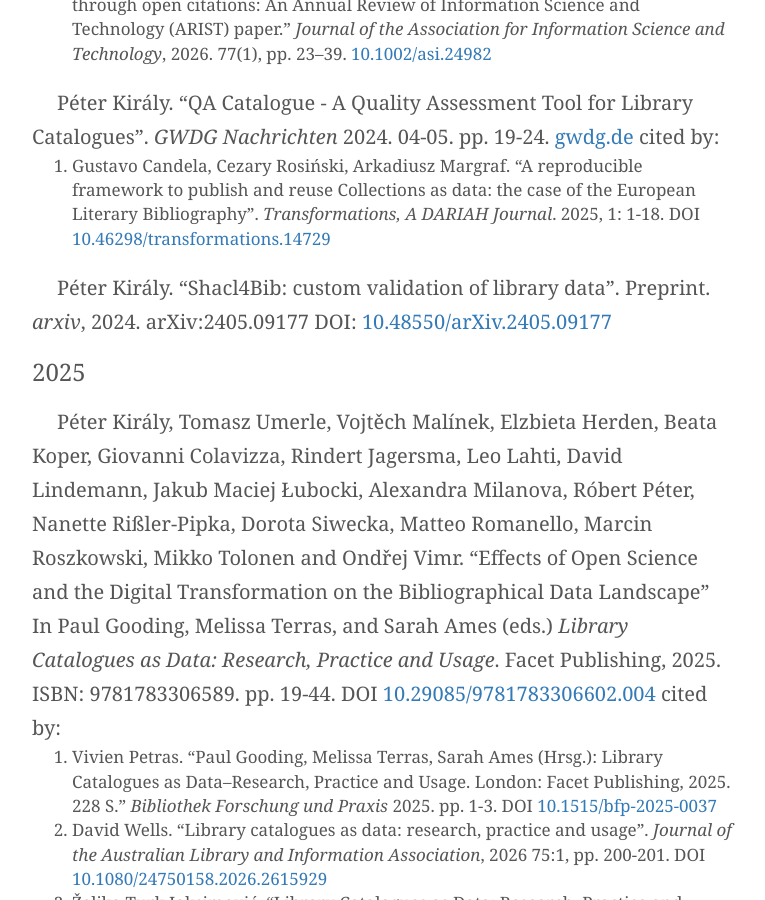
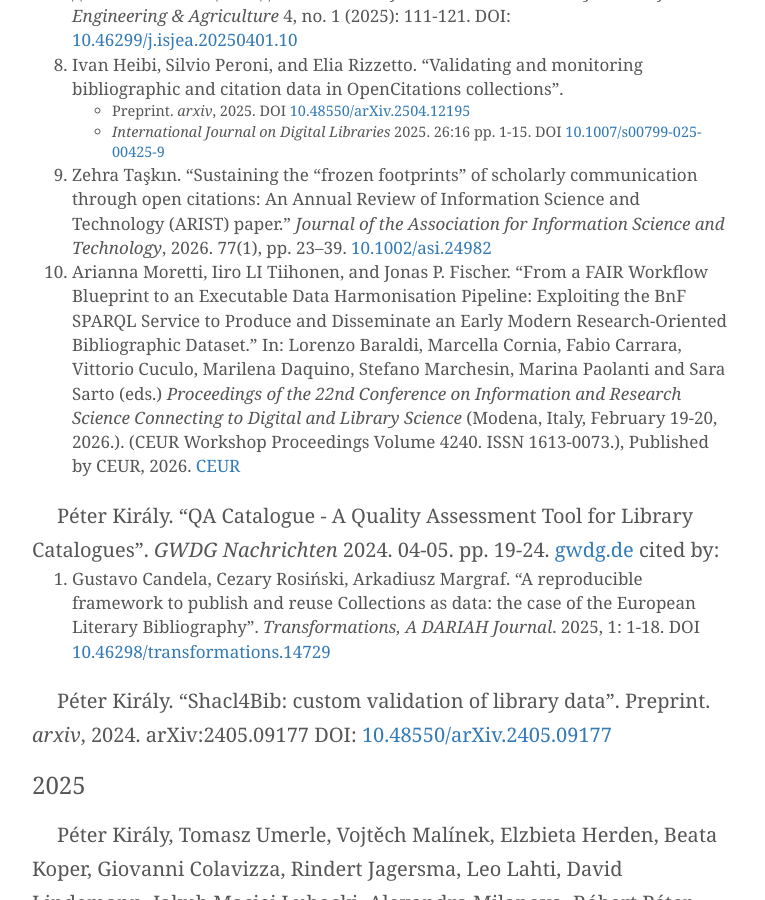
Before and after one commit to pkiraly/pkiraly.github.io, a Jekyll site: the page built from about.md, in a window 1280 px wide and 900 px high, scrolled down 23066 px. Shown: the whole window, without its empty margins (258-1023 px from the left). Built offline with Jekyll 4.4.1, drawn with Linux system fonts in a browser that asks for light colours; nearby versions of some CDN libraries; some web fonts are replaced; comment, search, counter and statistics services are not loaded; some of the changed text lies outside the part shown.

Commit message:
Moretti et al., 2026 and Aftar et al., 2026

```diff
--- a/about.md
+++ b/about.md
@@ -177,6 +177,7 @@
 12. Scott McAvoy, Beatrice Tanduo, Alessandra Spreafico, Filiberto Chiabrando, Dominique Rissolo, John Ristevski, and Falko Kuester. "An Archival Framework for Sharing of Cultural Heritage 3D Survey Data: OpenHeritage3D.org." The International Archives of the Photogrammetry, Remote Sensing and Spatial Information Sciences 48 (2024): 241-248. DOI: [10.5194/isprs-archives-XLVIII-2-2024-241-2024](https://doi.org/10.5194/isprs-archives-XLVIII-2-2024-241-2024)
 13. Julie Shi, Mike Nason, Marco Tullney, and Juan Alperin. "Identifying Metadata Quality Issues Across Cultures." _College & Research Libraries_ 86:1 (2025) p. 101-134. DOI [10.5860/crl.86.1.101](https://doi.org/10.5860/crl.86.1.101)
 14. Vyacheslav Zavalin, and Oksana L. Zavalina. "Assessing Comparative Effectiveness of Metadata Creation with Specialized and General Standards for Representing Artworks." _Journal of Library Metadata_, 2025 May, 1–31. DOI: [10.1080/19386389.2025.2499343](https://doi.org/10.1080/19386389.2025.2499343)
+15. Sania Aftar, Riccardo Amerigo Vigliermo, and Sonia Bergamaschi. "The Codes Talk: Automated Extraction and Normalization of ISBNs for Metadata Integration." In: Lorenzo Baraldi, Marcella Cornia, Fabio Carrara, Vittorio Cuculo, Marilena Daquino, Stefano Marchesin, Marina Paolanti and Sara Sarto (eds.) _Proceedings of the 22nd Conference on Information and Research Science Connecting to Digital and Library Science_ (Modena, Italy, February 19-20, 2026.). (CEUR Workshop Proceedings Volume 4240. ISSN 1613-0073.), Published by CEUR, 2026. [CEUR](https://ceur-ws.org/Vol-4240/short11.pdf)
 
 
 Péter Király. “Adat a könyvtárban” (Data in the library -- paper in Hungarian about the changing status of data in LAM). In *Hagyomány és újítás a 21. századi könyvtárban (Erdélyi Évszázadok. A Kolozsvári Magyar Történeti Intézet Évkönyve. III.)* eds. Rüsz-Fogarasi Enikő, Monok István. Kolozsvár (Romania), 2018. ISBN 978-606-8886-1. pp. 49-74. [http://real.mtak.hu/92256/1/ErdEvsz_tordelt_nyomdaba.pdf](http://real.mtak.hu/92256/1/ErdEvsz_tordelt_nyomdaba.pdf)<br/>
@@ -303,6 +304,7 @@
   * Preprint. _arxiv_, 2025. DOI [10.48550/arXiv.2504.12195](https://doi.org/10.48550/arXiv.2504.12195)
   * _International Journal on Digital Libraries_ 2025. 26:16 pp. 1-15. DOI [10.1007/s00799-025-00425-9](https://doi.org/10.1007/s00799-025-00425-9)
 9. Zehra Taşkın. "Sustaining the “frozen footprints” of scholarly communication through open citations: An Annual Review of Information Science and Technology (ARIST) paper." _Journal of the Association for Information Science and Technology_, 2026. 77(1), pp. 23–39. [10.1002/asi.24982](https://doi.org/10.1002/asi.24982)
+10. Arianna Moretti, Iiro LI Tiihonen, and Jonas P. Fischer. "From a FAIR Workflow Blueprint to an Executable Data Harmonisation Pipeline: Exploiting the BnF SPARQL Service to Produce and Disseminate an Early Modern Research-Oriented Bibliographic Dataset." In: Lorenzo Baraldi, Marcella Cornia, Fabio Carrara, Vittorio Cuculo, Marilena Daquino, Stefano Marchesin, Marina Paolanti and Sara Sarto (eds.) _Proceedings of the 22nd Conference on Information and Research Science Connecting to Digital and Library Science_ (Modena, Italy, February 19-20, 2026.). (CEUR Workshop Proceedings Volume 4240. ISSN 1613-0073.), Published by CEUR, 2026. [CEUR](https://ceur-ws.org/Vol-4240/paper53.pdf)
 
 Péter Király. "QA Catalogue - A Quality Assessment Tool for Library Catalogues". _GWDG Nachrichten_ 2024. 04-05. pp. 19-24. [gwdg.de](https://gwdg.de/about-us/gwdg-news/2024/GN_04-05-2024_www.pdf#page=19)
 cited by:<br/>
```
